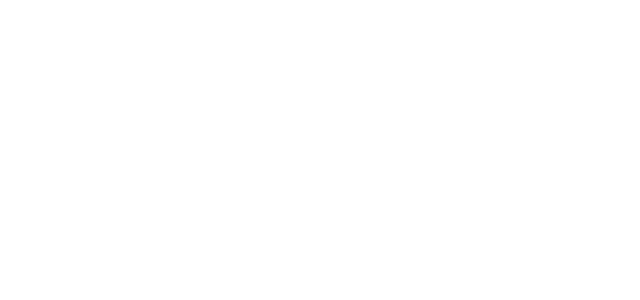
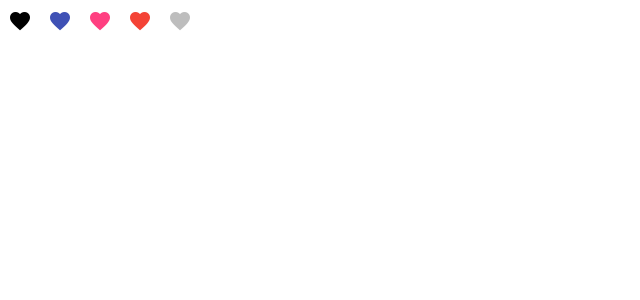
Before and after one commit to AntoineMenard/frontTpNote, an Angular app: page / in a window 1280 px wide. Shown: the top 300 px of the page, without its empty margins (0-640 px from the left). Built offline with nearby package versions, Linux system fonts and the light colour scheme.

Commit message:
angular material

```diff
--- a/src/app/app.component.html
+++ b/src/app/app.component.html
@@ -1,4 +1,22 @@
 <div>
+
+    <div class="example-button-row">
+        <button mat-icon-button aria-label="Example icon-button with a heart icon">
+          <mat-icon>favorite</mat-icon>
+        </button>
+        <button mat-icon-button color="primary" aria-label="Example icon-button with a heart icon">
+          <mat-icon>favorite</mat-icon>
+        </button>
+        <button mat-icon-button color="accent" aria-label="Example icon-button with a heart icon">
+          <mat-icon>favorite</mat-icon>
+        </button>
+        <button mat-icon-button color="warn" aria-label="Example icon-button with a heart icon">
+          <mat-icon>favorite</mat-icon>
+        </button>
+        <button mat-icon-button disabled aria-label="Example icon-button with a heart icon">
+          <mat-icon>favorite</mat-icon>
+        </button>
+      </div>
 
 </div>
 
--- a/src/app/app.module.ts
+++ b/src/app/app.module.ts
@@ -5,6 +5,8 @@ import { AppRoutingModule } from './app-routing.module';
 import { AppComponent } from './app.component';
 import { BrowserAnimationsModule } from '@angular/platform-browser/animations';
 import { InscriptionComponent } from './inscription/inscription.component';
+import {MatButtonModule} from '@angular/material/button';
+import {MatIconModule} from '@angular/material/icon';
 
 @NgModule({
   declarations: [
@@ -14,7 +16,9 @@ import { InscriptionComponent } from './inscription/inscription.component';
   imports: [
     BrowserModule,
     AppRoutingModule,
-    BrowserAnimationsModule
+    BrowserAnimationsModule,
+    MatButtonModule,
+    MatIconModule
   ],
   providers: [],
   bootstrap: [AppComponent]
```
